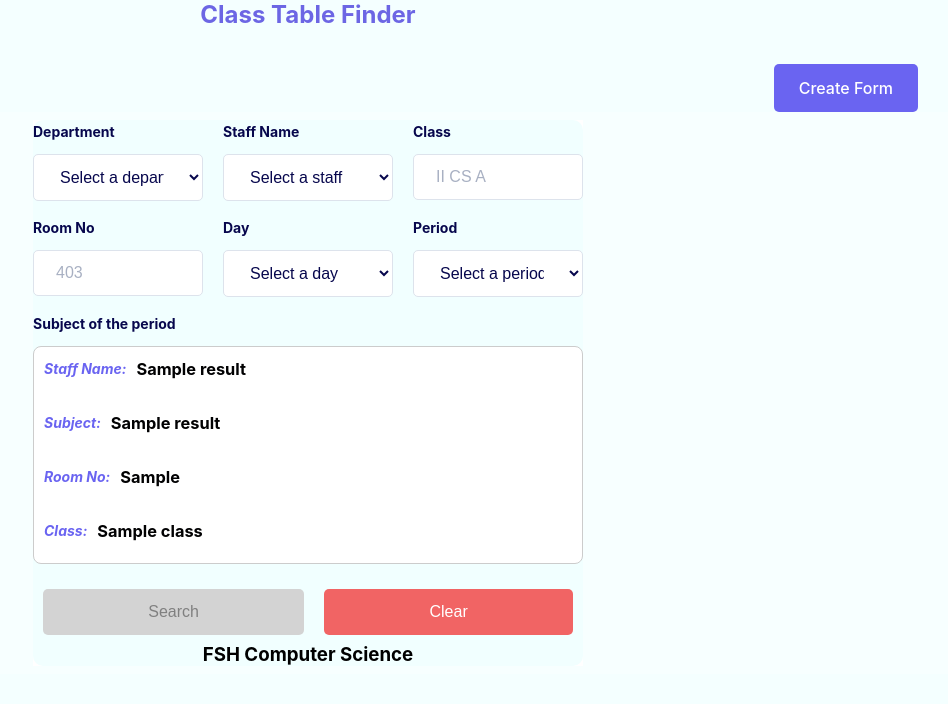
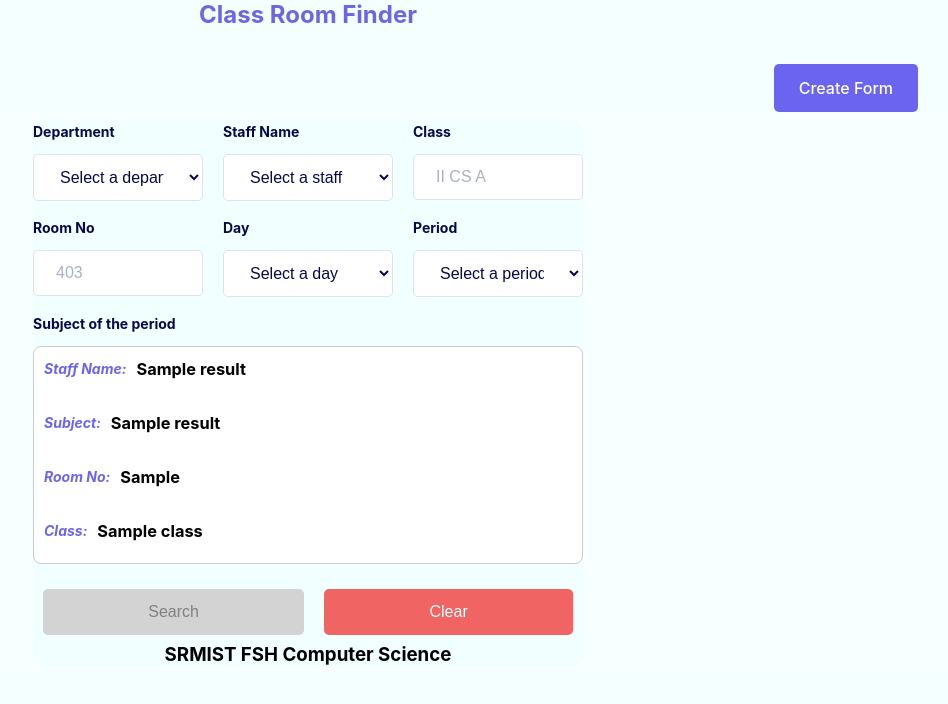
Before and after one commit to abishek-dev-max/TimeTable, a Flask app: template timeTable/templates/pages/searchForm.html in a window 1280 px wide. Shown: the top 704 px of the page, without its empty margins (332-1280 px from the left). Run offline with Flask 3, Linux system fonts and the light colour scheme; the template is opened without the code that fills it: most values are stand-ins (such as "Sample title", 1, 10 or a date in 2020); parts of the project's set-up code (start-up, migrations or seed data) failed here and were passed over.

Commit message:
changed title of search page

```diff
--- a/timeTable/templates/pages/searchForm.html
+++ b/timeTable/templates/pages/searchForm.html
@@ -25,7 +25,7 @@
   </head>
   <body>
     <h2 style="display: flex; flex-direction: column; align-items: center">
-      Class Table Finder
+      Class Room Finder
     </h2>
     <div class="formbold-btn-container">
       <a href="/create" class="formbold-btn1">Create Form</a>
@@ -238,7 +238,7 @@
               padding-top: 8px;
             "
           >
-            FSH Computer Science
+          SRMIST FSH Computer Science
           </h3>
         </form>
       </div>
```
